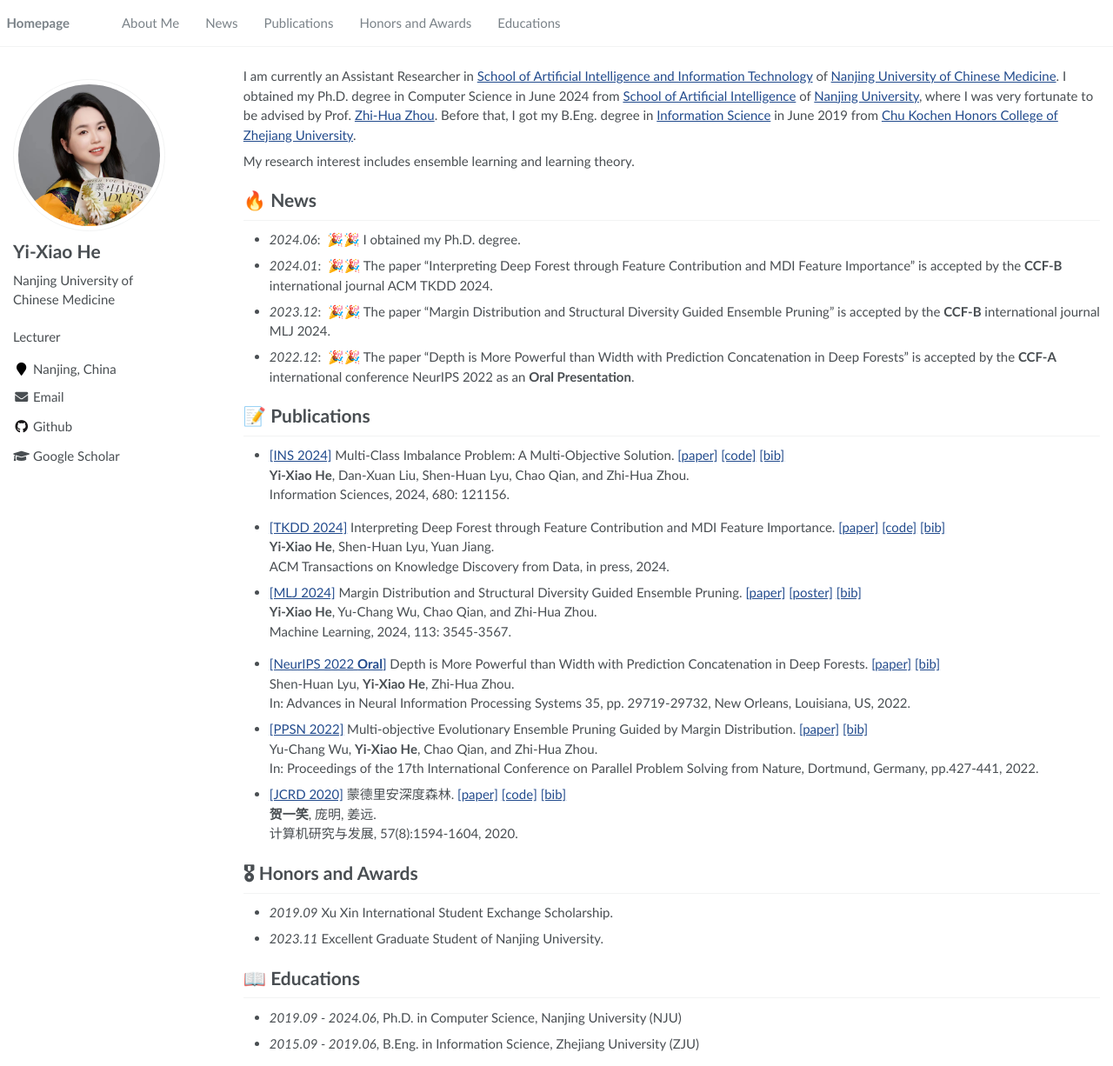
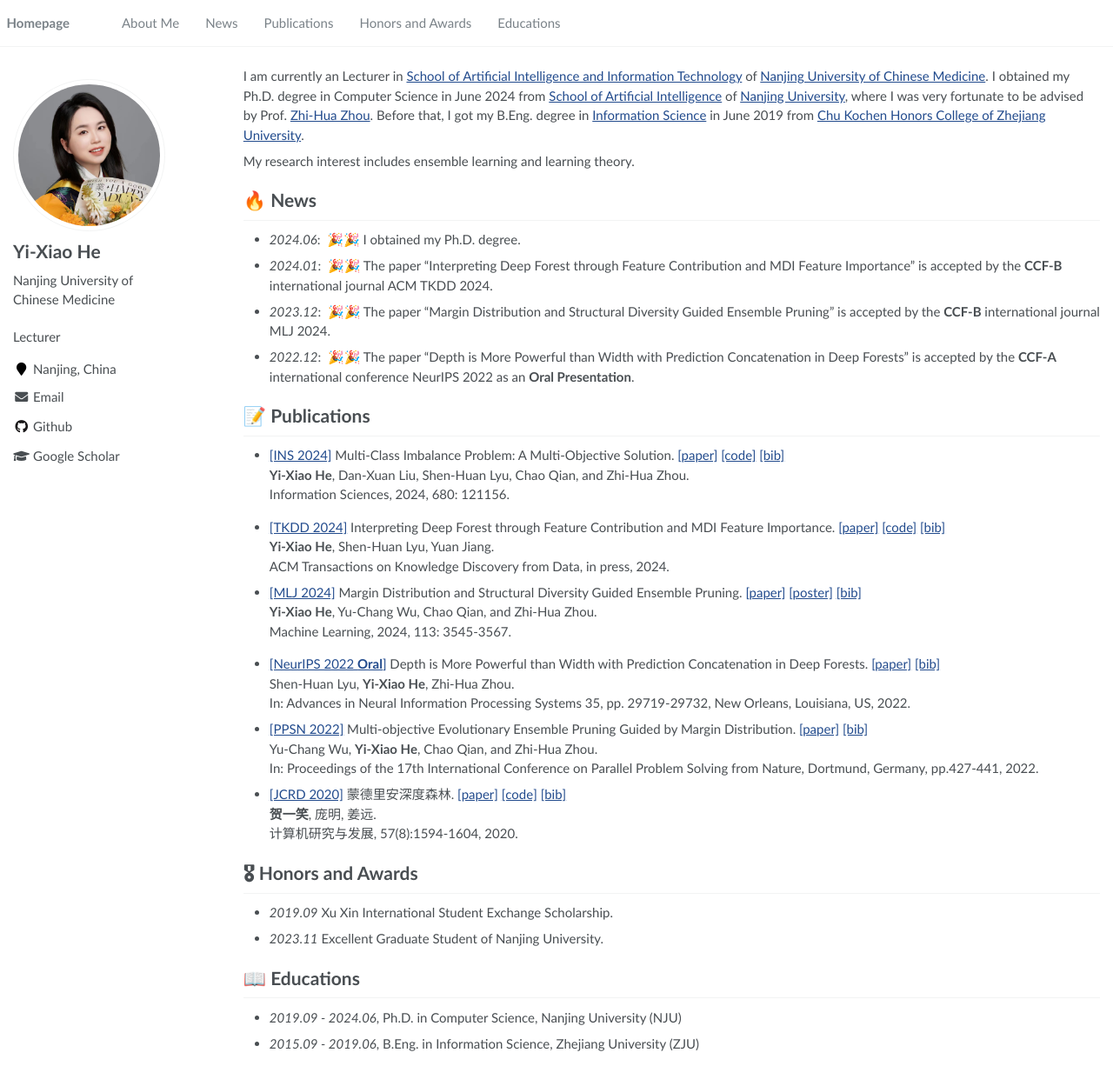
Before and after one commit to heyixiao14/heyixiao14.github.io, a Jekyll site: the page built from _pages/about.md, in a window 1280 px wide and 1226 px high. Shown: the whole window at 87% size. Built offline with Jekyll 4.4.1, drawn with Linux system fonts in a browser that asks for light colours.

Commit message:
Update about.md

```diff
--- a/_pages/about.md
+++ b/_pages/about.md
@@ -17,7 +17,7 @@ redirect_from:
 
 <span class='anchor' id='about-me'></span>
 
-I am currently an Assistant Researcher in [School of Artificial Intelligence and Information Technology](https://xxjs.njucm.edu.cn/) of [Nanjing University of Chinese Medicine](https://www.njucm.edu.cn/). I obtained my Ph.D. degree in Computer Science in June 2024 from [School of Artificial Intelligence](https://ai.nju.edu.cn/main.htm) of [Nanjing University](https://www.nju.edu.cn/main.htm), where I was very fortunate to be advised by Prof. [Zhi-Hua Zhou](http://lamda.nju.edu.cn/zhouzh/). Before that, I got my B.Eng. degree in [Information Science](http://www.isee.zju.edu.cn/) in June 2019 from [Chu Kochen Honors College of Zhejiang University](http://ckc.zju.edu.cn/).
+I am currently an Lecturer in [School of Artificial Intelligence and Information Technology](https://xxjs.njucm.edu.cn/) of [Nanjing University of Chinese Medicine](https://www.njucm.edu.cn/). I obtained my Ph.D. degree in Computer Science in June 2024 from [School of Artificial Intelligence](https://ai.nju.edu.cn/main.htm) of [Nanjing University](https://www.nju.edu.cn/main.htm), where I was very fortunate to be advised by Prof. [Zhi-Hua Zhou](http://lamda.nju.edu.cn/zhouzh/). Before that, I got my B.Eng. degree in [Information Science](http://www.isee.zju.edu.cn/) in June 2019 from [Chu Kochen Honors College of Zhejiang University](http://ckc.zju.edu.cn/).
 
 My research interest includes ensemble learning and learning theory.
 
```
